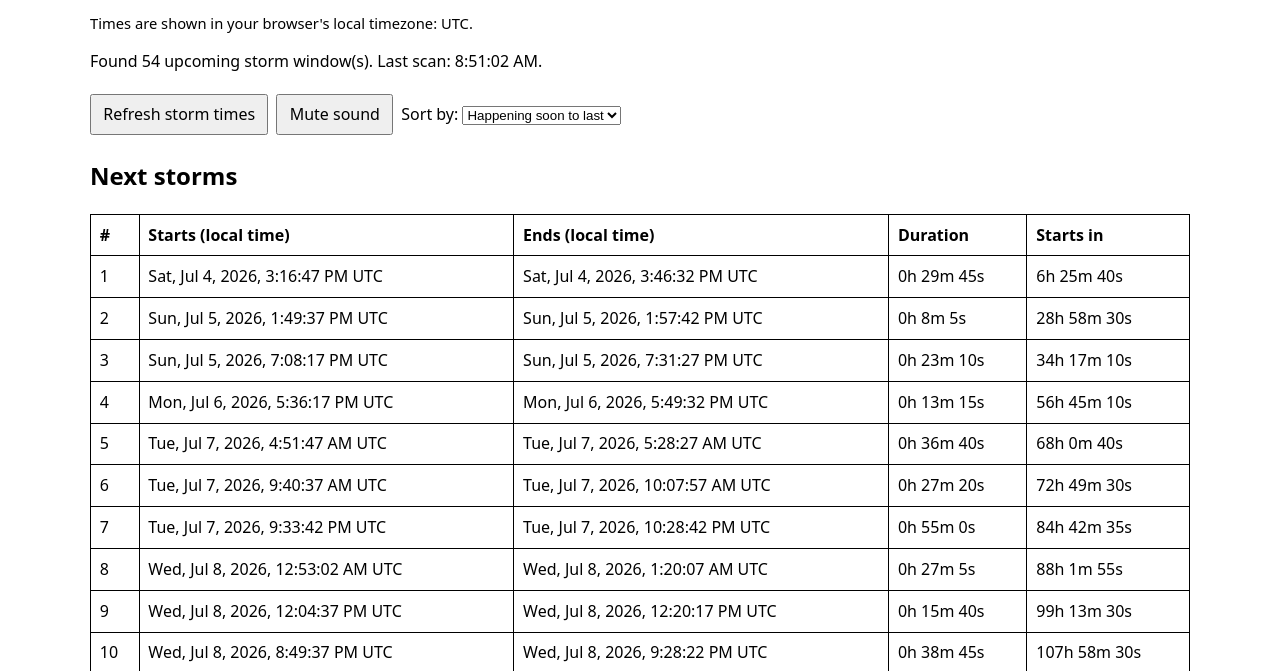
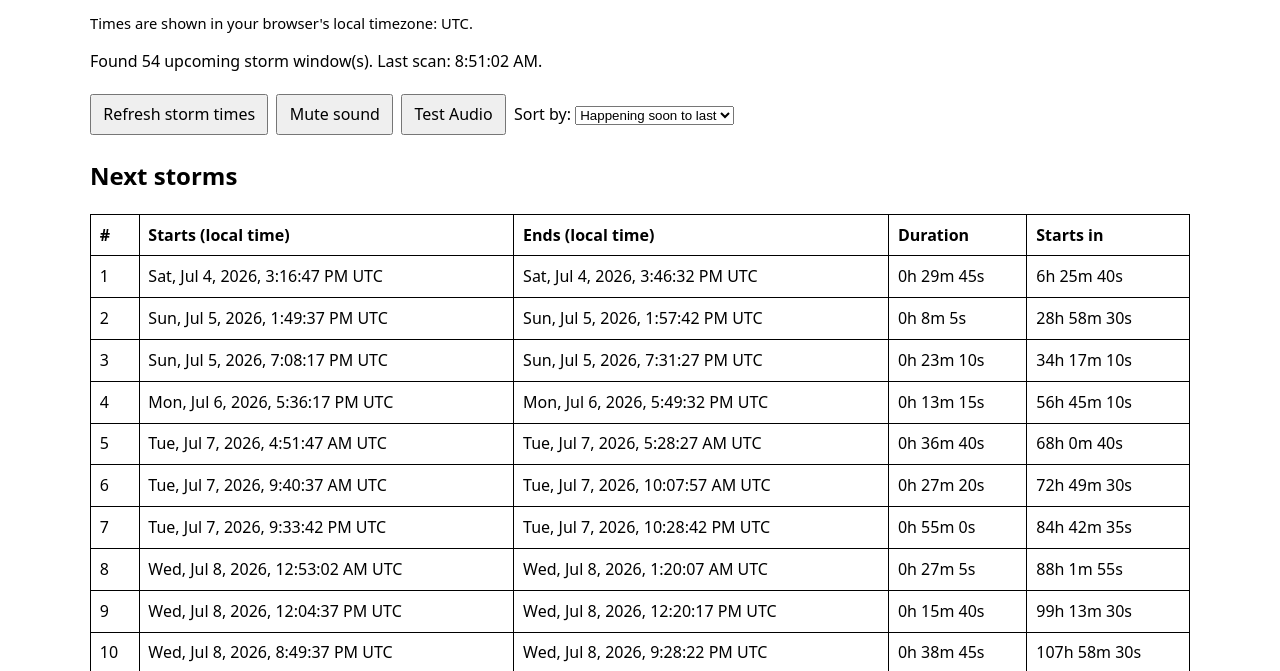
Before and after one commit to devX6Thello/devx6thello.github.io, a website: page weather.html in a window 1280 px wide. Shown: the part 126-797 px from the top of the page. Drawn offline with Linux system fonts and the light colour scheme.

Commit message:
Update weather.html

```diff
--- a/weather.html
+++ b/weather.html
@@ -31,6 +31,22 @@
 
     <button id="refresh-storms" type="button">Refresh storm times</button>
     <button id="toggle-sound" type="button">Mute sound</button>
+    <audio id="myAudio" src="https://www.kozco.com/tech/piano2-Audacity1.2.5.mp3" preload="auto"></audio>
+
+    <!-- 2. Create the button -->
+    <button onclick="togglePlay()">Test Audio</button>
+
+    <!-- 3. JavaScript logic -->
+    <script>
+    function togglePlay() {
+      var myAudio = document.getElementById("myAudio");
+      if (myAudio.paused) {
+        myAudio.play();
+      } else {
+        myAudio.pause();
+      }
+    }
+    </script>
     <label for="sort-storms">Sort by:</label>
     <select id="sort-storms">
       <option value="soonest">Happening soon to last</option>
```
